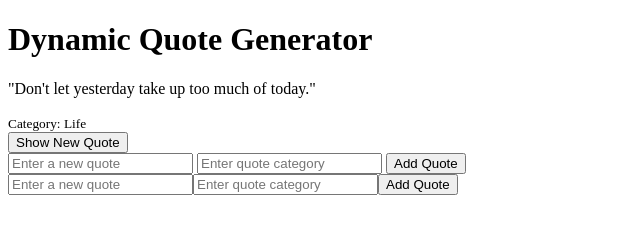
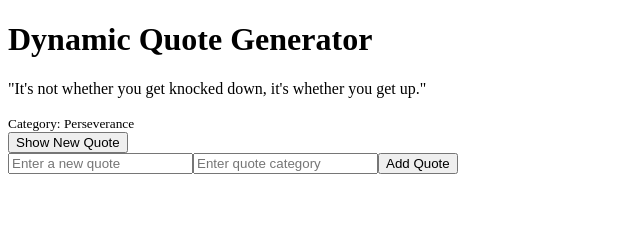
Before and after one commit to Otito212/alx_fe_javascript, a plain HTML site: page dom-manipulation/index.html in a window 1280 px wide. Both pictures are taken after a click on the button "Show New Quote". Shown: the whole page, without its empty margins (0-640 px from the left). Drawn offline with Linux system fonts and the light colour scheme.

Commit message:
Add changes to html and js file

```diff
--- a/dom-manipulation/index.html
+++ b/dom-manipulation/index.html
@@ -14,12 +14,7 @@
   <!-- Button to trigger quote display -->
   <button id="newQuote">Show New Quote</button>
 
-  <!-- Form to add new quotes -->
-  <div>
-    <input id="newQuoteText" type="text" placeholder="Enter a new quote" />
-    <input id="newQuoteCategory" type="text" placeholder="Enter quote category" />
-    <button onclick="addQuote()">Add Quote</button>
-  </div>
+  <!-- DO NOT hardcode form here. It will be added dynamically -->
 
   <!-- Link to JavaScript -->
   <script src="script.js"></script>
--- a/dom-manipulation/script.js
+++ b/dom-manipulation/script.js
@@ -6,7 +6,7 @@ const quotes = [
   ];
 
   // Function to display a random quote
-  function displayRandomQuote() {
+  function showRandomQuote() {
     const randomIndex = Math.floor(Math.random() * quotes.length);
     const selectedQuote = quotes[randomIndex];
 
@@ -32,11 +32,11 @@ const quotes = [
     textInput.value = "";
     categoryInput.value = "";
 
-    // Optionally display the new quote
-    displayRandomQuote();
+    // Optionally show a random quote
+    showRandomQuote();
   }
 
-  // ✅ Function to programmatically create the quote form
+  // Function to programmatically create the quote form
   function createAddQuoteForm() {
     const formContainer = document.createElement("div");
 
@@ -61,10 +61,8 @@ const quotes = [
     document.body.appendChild(formContainer);
   }
 
-  // Add event listeners when the page is ready
+  // Load page
   document.addEventListener("DOMContentLoaded", () => {
-    document.getElementById("newQuote").addEventListener("click", displayRandomQuote);
-
-    // Required for ALX checker
-    createAddQuoteForm();
+    document.getElementById("newQuote").addEventListener("click", showRandomQuote);
+    createAddQuoteForm(); // Must be called dynamically
   });
```
